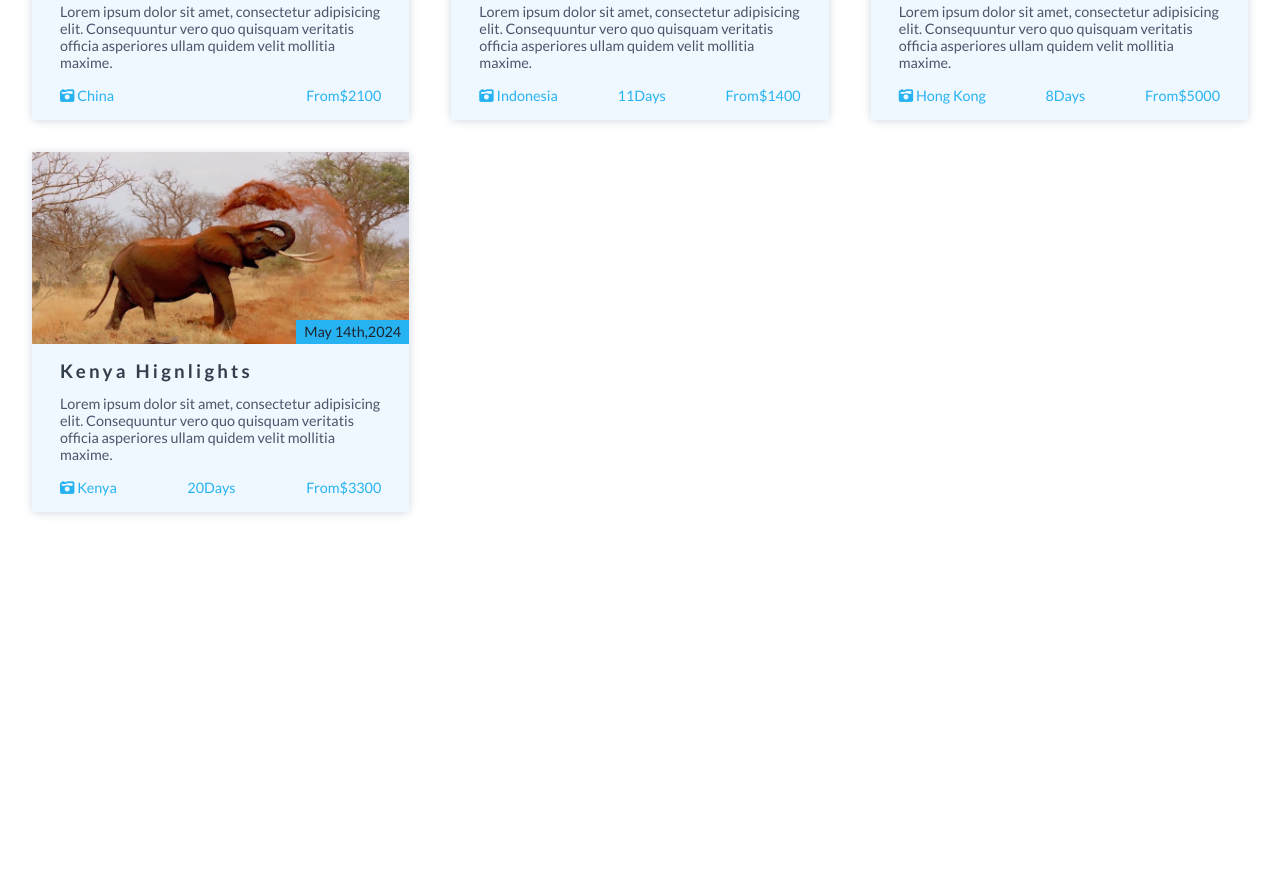
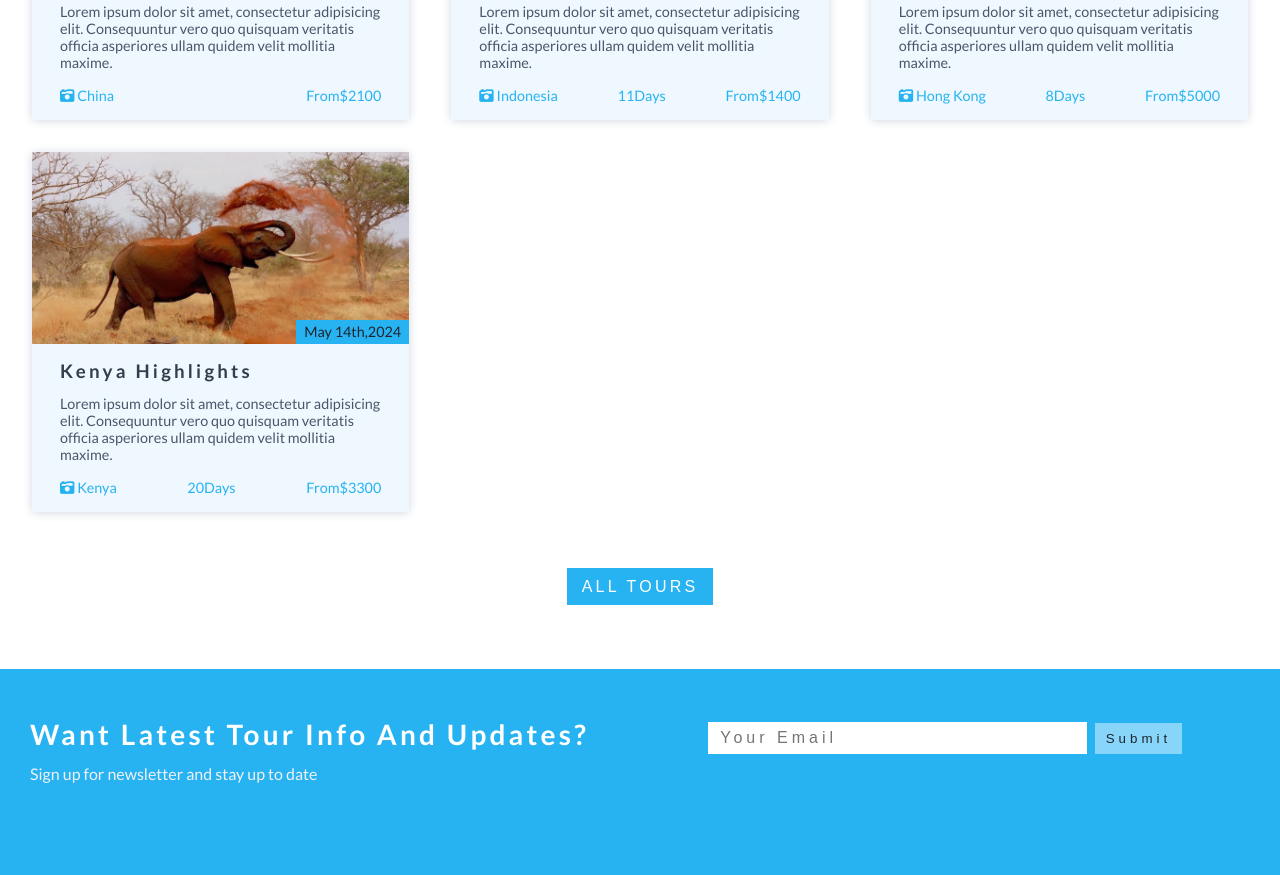
Before and after one commit to bajith3/backroads, a plain HTML site: page index.html in a window 1280 px wide. Shown: the part 2238-3113 px from the top of the page. Before the commit the page ends 2806 px from the top, so only its background shows below. Drawn offline with Linux system fonts and the light colour scheme.

Commit message:
contact info

```diff
--- a/css/style.css
+++ b/css/style.css
@@ -248,6 +248,29 @@ img {
     width: 80% !important;
     font-size: 1rem;
   }
+
+  .contact-info-wrapper {
+    display: flex;
+    flex-direction: row;
+    column-gap: 1rem;
+    justify-content: space-between;
+  }
+
+  .contact-content p:nth-child(1) {
+    font-size: 1.75rem !important;
+  }
+
+  .contact-content p:nth-child(2) {
+    font-size: 1rem !important;
+  }
+
+  .contact-content {
+    flex-basis: 55%;
+  }
+  .contact-footer {
+    align-self: center;
+    flex-basis: 45%;
+  }
 }
 
 @media screen and (min-width: 1268px) {
@@ -455,3 +478,89 @@ img {
   color: var(--clr-primary-5);
   font-size: 0.9rem;
 }
+
+.all-tours-btn {
+  text-align: center;
+  margin-bottom: 4rem;
+}
+
+.all-tours-btn button {
+  display: inline-block;
+  color: var(--clr-white);
+  background: var(--clr-primary-5);
+  padding: 0.6rem 0.9rem;
+  font-size: 1rem;
+  letter-spacing: 0.2rem;
+  text-transform: uppercase;
+  border: none;
+  cursor: pointer;
+  transition: 0.3s all linear;
+}
+
+.all-tours-btn button:hover {
+  color: var(--clr-heading-8);
+  background: var(--clr-primary-3);
+}
+
+.contact-info {
+  background: var(--clr-primary-5);
+}
+
+.contact-info-wrapper {
+  max-width: 1268px;
+  padding: 0rem 1.5rem;
+  padding-bottom: 5rem;
+  margin: 0 auto;
+}
+
+.contact-content {
+  padding-top: 3rem;
+  padding-bottom: 0.75rem;
+}
+
+.contact-content p:nth-child(1) {
+  color: var(--clr-white);
+  text-transform: capitalize;
+  letter-spacing: 0.2rem;
+  font-size: 1.25rem;
+  font-weight: 700;
+  margin-bottom: 0.8rem;
+}
+
+.contact-content p:nth-child(2) {
+  color: var(--clr-heading-1);
+}
+
+.contact-footer button {
+  letter-spacing: 0.25rem;
+  font-weight: 400;
+  color: var(--clr-heading-9);
+  background: var(--clr-primary-3);
+  border: none;
+  padding: 0.5rem 0.7rem;
+  cursor: pointer;
+  transition: 0.3s all linear;
+}
+
+.contact-footer button:hover {
+  color: var(--clr-primary-5);
+  background: var(--clr-heading-8);
+}
+
+.contact-footer {
+  margin-top: 0.8rem;
+}
+
+.contact-footer input {
+  width: 70%;
+  height: 2rem;
+  margin-right: 0.25rem;
+  border: none;
+}
+
+.contact-footer input::placeholder {
+  font-size: 1rem;
+  font-weight: 100;
+  letter-spacing: 0.25rem;
+  padding: 0.5rem 0rem 0rem 0.75rem;
+}
--- a/index.html
+++ b/index.html
@@ -161,7 +161,7 @@
                     </div>
                     <div class="tour-content">
                         <div class="tour-content-header">
-                            <h3>Kenya hignlights</h3>
+                            <h3>Kenya highlights</h3>
                         </div>
                         <div class="tour-content-text">
                             <p>Lorem ipsum dolor sit amet, consectetur adipisicing elit. Consequuntur vero quo quisquam
@@ -182,6 +182,23 @@
 
         </div>
     </div>
+
+    <div class="all-tours-btn">
+        <button>All tours</button>
+    </div>
+    <div class="contact-info">
+        <div class="contact-info-wrapper">
+            <div class="contact-content">
+                <p>want latest tour info and updates?</p>
+                <p>Sign up for newsletter and stay up to date</p>
+            </div>
+            <div class="contact-footer">
+                <input type="text" placeholder="Your Email">
+                <button>Submit</button>
+            </div>
+        </div>
+
+    </div>
 </body>
 
 
```
